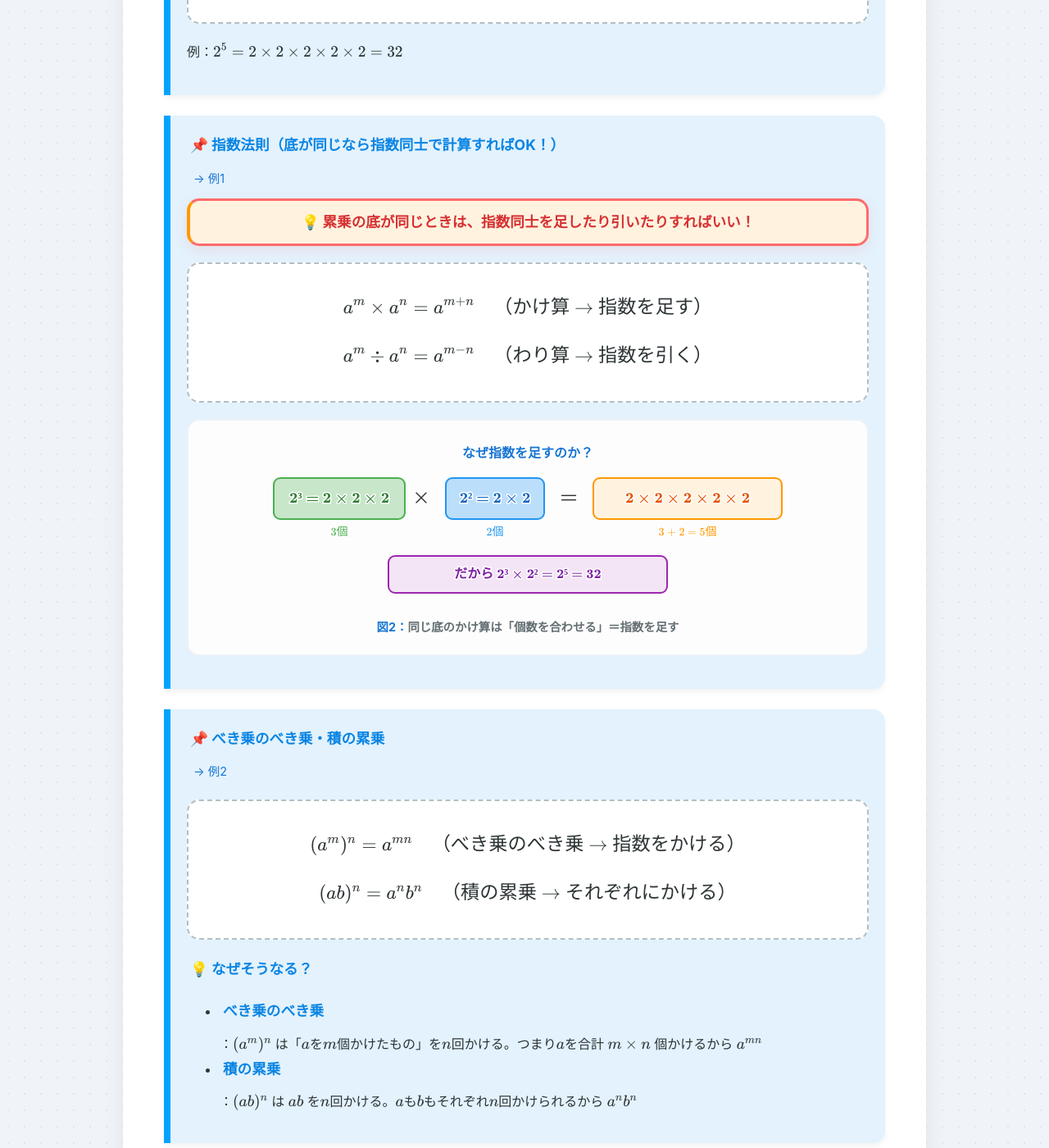
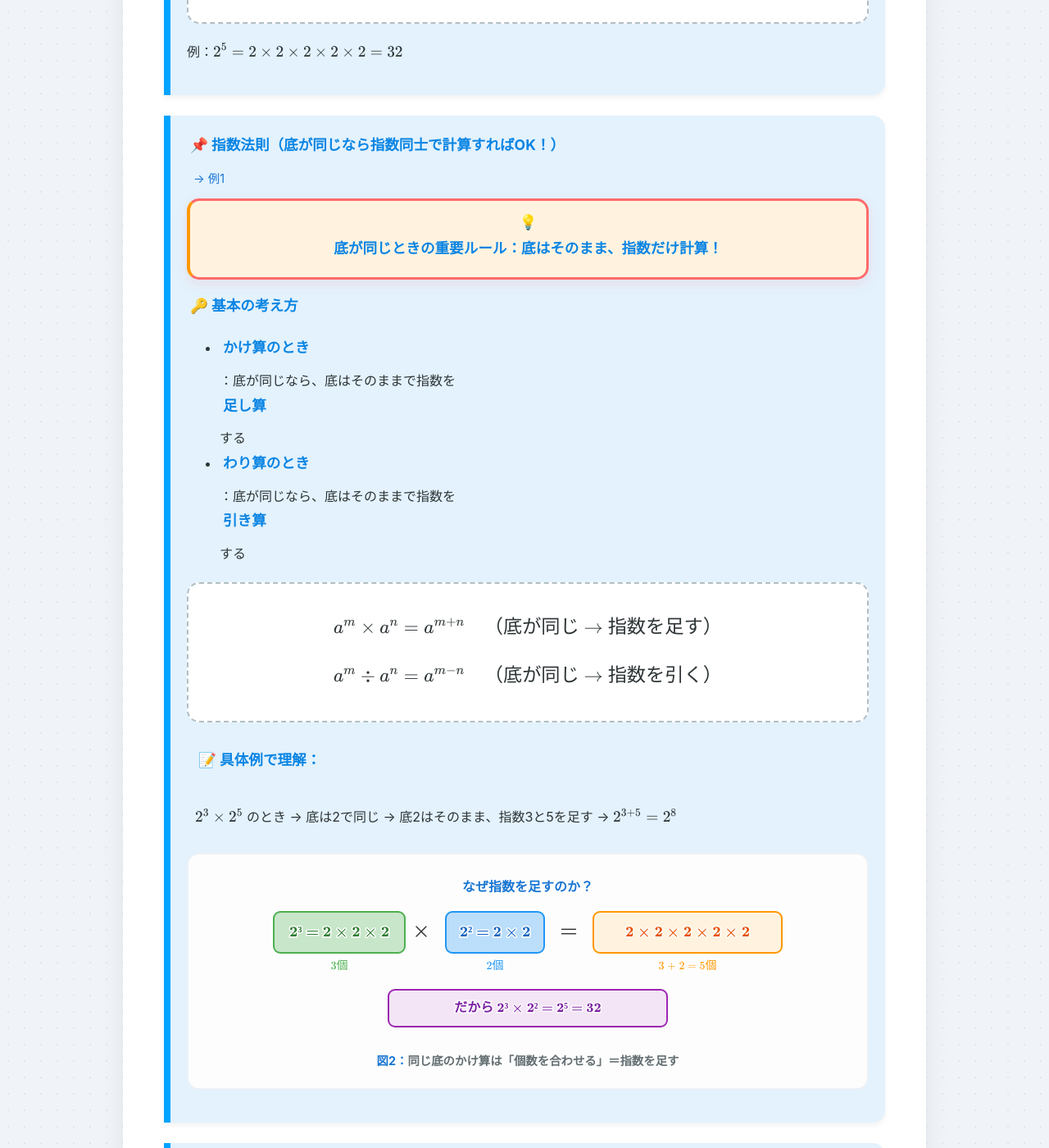
Before and after one commit to kosk-t/school_asset, a Jekyll site: the page built from docs/累乗と平方根_教材.html, in a window 1280 px wide and 1400 px high, scrolled down 2676 px. Shown: the whole window at 82% size. Built offline with Jekyll 4.4.1, drawn with Linux system fonts in a browser that asks for light colours; some web fonts are replaced; some of the changed text lies outside the part shown.

Commit message:
feat: 底が同じ場合の足し算ルールをより明確に強調
指数法則のルールボックスとコツセクションを更新し、
「底が同じなら底を無視して指数だけ足し算する」という
考え方をより分かりやすく説明。

主な変更：
- 指数法則の説明に「底はそのまま、指数だけ計算」を強調
- かけ算・わり算の具体的な考え方を箇条書きで説明
- 具体例で理解できるボックスを追加
- コツ1を「底が同じなら、底を無視して指数だけ足し算」に変更
- コツの番号を整理

```diff
--- a/docs/累乗と平方根_教材.html
+++ b/docs/累乗と平方根_教材.html
@@ -118,12 +118,24 @@ toc:
         <div class="rule-box">
             <strong>📌 指数法則（底が同じなら指数同士で計算すればOK！）</strong> <a href="#ex-exponent" class="example-link">→ 例1</a>
             <div class="important-rule" style="background: #fff3e0; border-left: 4px solid #ff9800; padding: 10px; margin: 10px 0;">
-                💡 累乗の底が同じときは、指数同士を足したり引いたりすればいい！
+                💡 <strong>底が同じときの重要ルール：底はそのまま、指数だけ計算！</strong>
             </div>
+
+            <p><strong>🔑 基本の考え方</strong></p>
+            <ul>
+                <li><strong>かけ算のとき</strong>：底が同じなら、底はそのままで指数を<strong>足し算</strong>する</li>
+                <li><strong>わり算のとき</strong>：底が同じなら、底はそのままで指数を<strong>引き算</strong>する</li>
+            </ul>
+
             <div class="formula">
-                \[ a^m \times a^n = a^{m+n} \quad \text{（かけ算 → 指数を足す）} \]
-                \[ a^m \div a^n = a^{m-n} \quad \text{（わり算 → 指数を引く）} \]
+                \[ a^m \times a^n = a^{m+n} \quad \text{（底が同じ → 指数を足す）} \]
+                \[ a^m \div a^n = a^{m-n} \quad \text{（底が同じ → 指数を引く）} \]
             </div>
+
+            <p style="background: #e3f2fd; padding: 10px; border-radius: 5px; margin: 10px 0;">
+                <strong>📝 具体例で理解：</strong><br>
+                \( 2^3 \times 2^5 \) のとき → 底は2で同じ → 底2はそのまま、指数3と5を足す → \( 2^{3+5} = 2^8 \)
+            </p>
 
             <!-- 指数法則の図解 -->
             <div class="svg-container">
@@ -447,12 +459,18 @@ toc:
     <h2>4. 簡単にするコツ</h2>
     <div class="section">
         <div class="tip-box">
-            <strong>✏️ コツ1：累乗は「何個かけるか」で考える</strong><br>
+            <strong>✏️ コツ1：底が同じなら、底を無視して指数だけ足し算！</strong><br>
+            \( 2^3 \times 2^4 \) のように底が同じ2のとき → 底2はそのまま、指数3と4を足す → \( 2^{3+4} = 2^7 \)<br>
+            <span style="color: #666;">（理由：「2を3個」×「2を4個」＝「2を7個」だから）</span>
+        </div>
+
+        <div class="tip-box">
+            <strong>✏️ コツ2：累乗は「何個かけるか」で考える</strong><br>
             \( 2^3 \times 2^4 \) なら「2を3個」×「2を4個」＝「2を7個」＝ \( 2^7 \)
         </div>
 
         <div class="tip-box">
-            <strong>✏️ コツ2：ルートの中を素因数分解する</strong><br>
+            <strong>✏️ コツ3：ルートの中を素因数分解する</strong><br>
             \( \sqrt{72} = \sqrt{36 \times 2} = \sqrt{36} \times \sqrt{2} = 6\sqrt{2} \)
         </div>
 
@@ -502,23 +520,23 @@ toc:
         </div>
 
         <div class="tip-box">
-            <strong>✏️ コツ3：分母の有理化は「同じルートをかける」</strong><br>
+            <strong>✏️ コツ4：分母の有理化は「同じルートをかける」</strong><br>
             \( \frac{1}{\sqrt{2}} = \frac{1 \times \sqrt{2}}{\sqrt{2} \times \sqrt{2}} = \frac{\sqrt{2}}{2} \)
         </div>
 
         <div class="tip-box">
-            <strong>✏️ コツ4：負の指数は「1/●●」の形に直す</strong><br>
+            <strong>✏️ コツ5：負の指数は「1/●●」の形に直す</strong><br>
             マイナス乗を見たら、まず逆数の形に直すとわかりやすい！<br>
             例：\( 5^{-2} = \frac{1}{5^2} = \frac{1}{25} \)
         </div>
 
         <div class="tip-box">
-            <strong>✏️ コツ5：底が同じなら指数同士で計算</strong><br>
+            <strong>✏️ コツ6：底が同じなら指数同士で計算（負の指数も同じ）</strong><br>
             \( 2^{-3} \times 2^5 = 2^{-3+5} = 2^2 = 4 \)（底が同じ2なので、指数を足す）
         </div>
 
         <div class="tip-box">
-            <strong>✏️ コツ6：覚えておくと便利な値</strong><br>
+            <strong>✏️ コツ7：覚えておくと便利な値</strong><br>
             <div style="display: flex; gap: 20px; flex-wrap: wrap; margin-top: 10px;">
                 <span>\( 2^2 = 4 \)</span>
                 <span>\( 3^2 = 9 \)</span>
```
